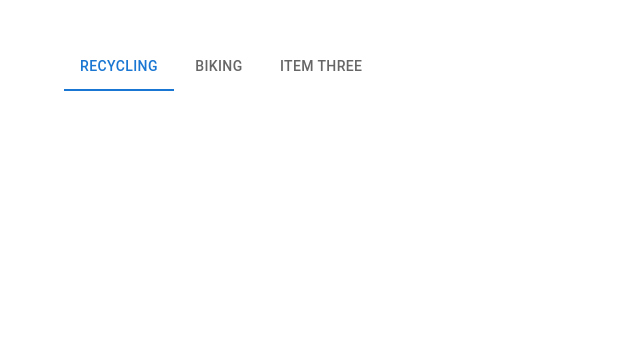
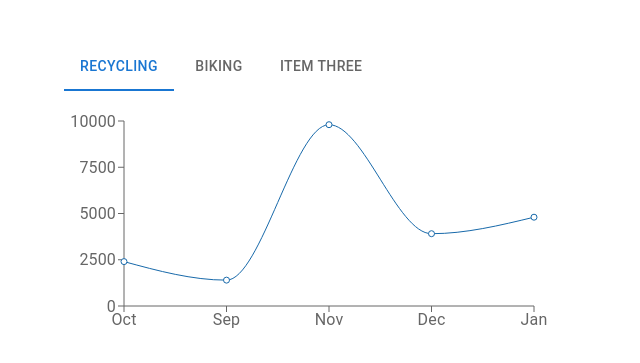
Before and after one commit to menaattia/big-red-hacks, a React (Create React App) app in the folder frontend/: page / in a window 1280 px wide. Shown: the part 207-570 px from the top of the page, without its empty margins (0-640 px from the left). Built offline with nearby package versions, Linux system fonts and the light colour scheme.

Commit message:
Implement the initial graph

```diff
--- a/frontend/package.json
+++ b/frontend/package.json
@@ -17,6 +17,7 @@
     "react-dom": "^18.2.0",
     "react-router-dom": "^6.4.2",
     "react-scripts": "5.0.1",
+    "recharts": "^2.1.15",
     "typescript": "^4.4.2",
     "web-vitals": "^2.1.0"
   },
--- /dev/null
+++ b/frontend/src/components/Graph.tsx
@@ -0,0 +1,52 @@
+import * as React from 'react';
+import { LineChart, Line, XAxis, YAxis, Tooltip } from 'recharts';
+
+const data = [
+    {
+      name: "Oct",
+      num: 2400
+    },
+    {
+      name: "Sep",
+      num: 1398
+    },
+    {
+      name: "Nov",
+      num: 9800
+    },
+    {
+      name: "Dec",
+      num: 3908
+    },
+    {
+      name: "Jan",
+      num: 4800
+    }
+  ];
+
+const Graph = () => {
+    return <LineChart
+      width={500}
+      height={250}
+      data={data}
+      margin={{
+        top: 30,
+        right: 30,
+        left: 0,
+        bottom: 5
+      }}
+    >
+      <XAxis dataKey="name" />
+      <YAxis />
+      <Tooltip />
+      <Line
+        type="monotone"
+        dataKey="num"
+        stroke="#1769aa"
+        activeDot={{ r: 8 }}
+        isAnimationActive={false}
+      />
+    </LineChart>
+}
+
+export default Graph;
--- a/frontend/src/components/Tabs.tsx
+++ b/frontend/src/components/Tabs.tsx
@@ -3,7 +3,7 @@ import Tabs from '@mui/material/Tabs';
 import Tab from '@mui/material/Tab';
 import Box from '@mui/material/Box';
 
-export default function ScrollableTabsButtonAuto() {
+const ScrollableTabsButtonAuto = () => {
   const [value, setValue] = React.useState(0);
 
   const handleChange = (event: React.SyntheticEvent, newValue: number) => {
@@ -26,3 +26,5 @@ export default function ScrollableTabsButtonAuto() {
     </Box>
   );
 }
+
+export default ScrollableTabsButtonAuto;
--- a/frontend/src/pages/Home.tsx
+++ b/frontend/src/pages/Home.tsx
@@ -3,6 +3,7 @@ import CssBaseline from '@mui/material/CssBaseline';
 import Box from '@mui/material/Box';
 import Container from '@mui/material/Container';
 import Tabs from '../components/Tabs'
+import Graph from '../components/Graph';
 
 const HomePage = () => {
   return (
@@ -16,6 +17,7 @@ const HomePage = () => {
         }}
         />
         <Tabs></Tabs>
+        <Graph></Graph>
       </Container>
     </React.Fragment>
   );
```
Also changed, not shown: 1 other file (tests, documents, lock files or other folders).
